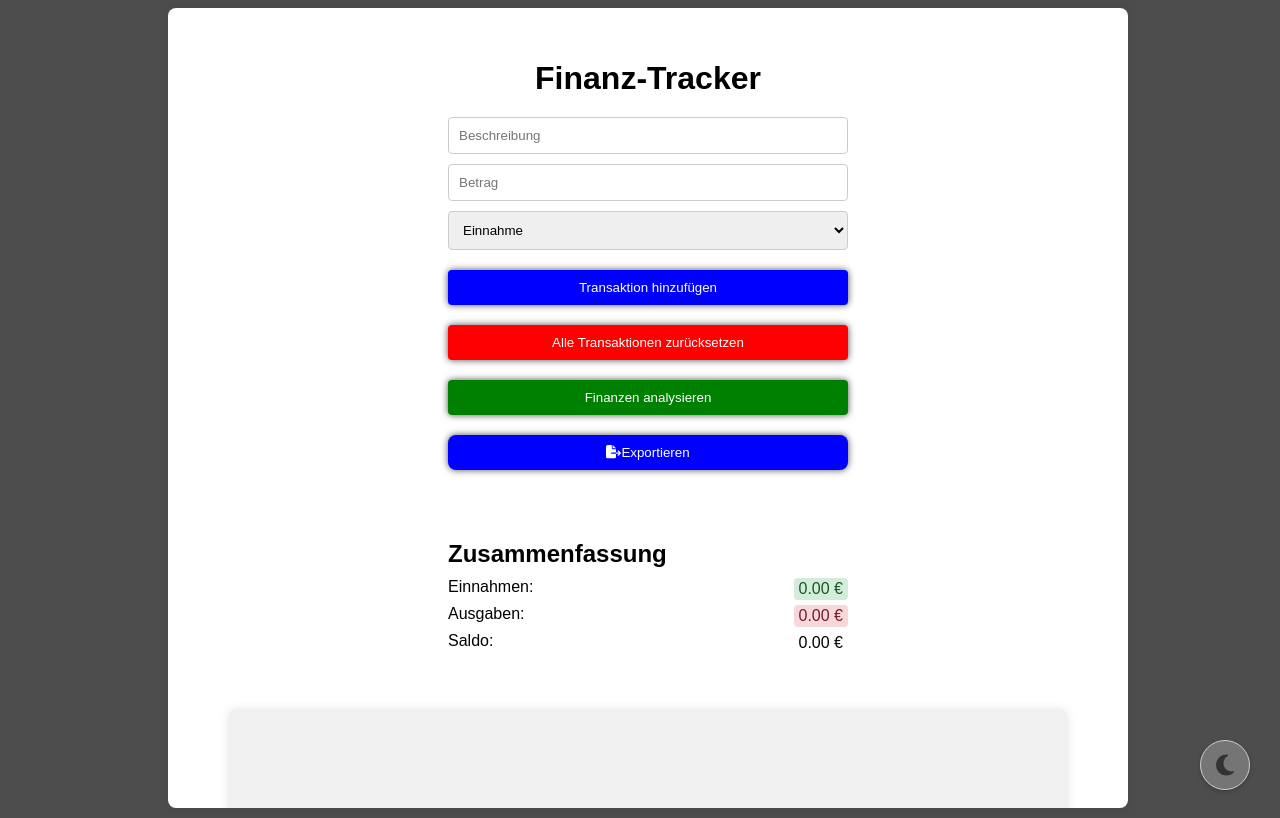
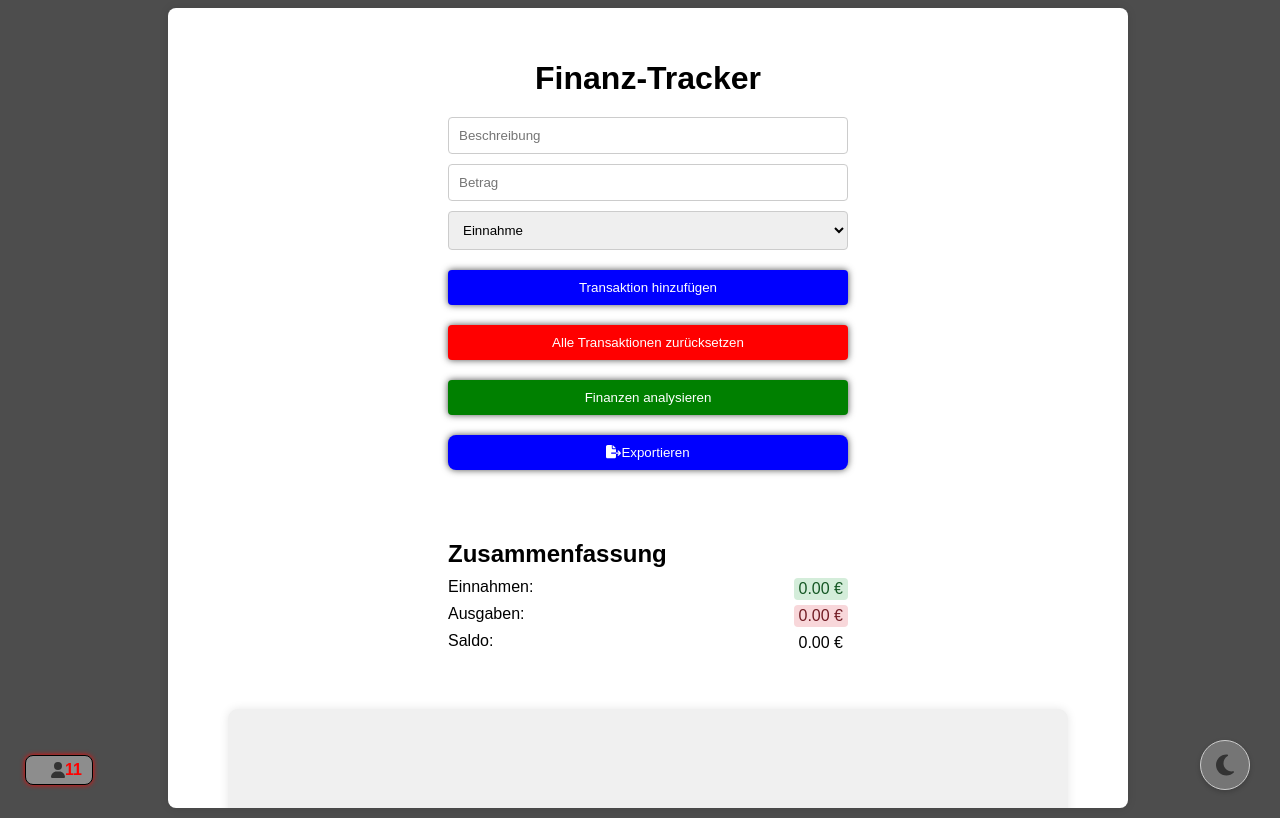
Before and after one commit to diego-monfort-landolt/finance-app, a React (Vite) app: page / in a window 1280 px wide. Built offline with nearby package versions, Linux system fonts and the light colour scheme.

Commit message:
Hinzufügen style und visitor counter

```diff
--- a/src/App.tsx
+++ b/src/App.tsx
@@ -208,7 +208,7 @@ const App: React.FC = () => {
           </div>
         )}
         </div>
-         {/* <VisitorCounter />  */}
+         <VisitorCounter />
     </div>
   );
 };
--- a/src/components/VisitorCounter.css
+++ b/src/components/VisitorCounter.css
@@ -1,10 +1,10 @@
 .visitor-counter {
   position: fixed;
   bottom: 15px;
-  right: 25px;
+  left: 25px;
   display: flex;
   align-items: center;
-  background-color: #f0f0f0;
+  background-color: #f0f0f065;
   color: red;
   padding: 5px 10px;
   border-radius: 8px;
@@ -13,7 +13,7 @@
 }
 
 .visitor-counter .icon {
-  margin-right: 15px;
+  margin-left: 15px;
   color: #333;
 }
 
--- a/src/components/VisitorCounter.tsx
+++ b/src/components/VisitorCounter.tsx
@@ -4,12 +4,12 @@ import { faUser } from '@fortawesome/free-solid-svg-icons';
 import './VisitorCounter.css';
 
 const VisitorCounter: React.FC = () => {
-  const [count, setCount] = useState<number>(0);
+  const [count, setCount] = useState<number>(10);
 
   useEffect(() => {
     // Abrufen des aktuellen Zählerwerts aus dem lokalen Speicher oder Server (Beispiel)
     const storedCount = localStorage.getItem('visitorCount');
-    setCount(storedCount ? parseInt(storedCount, 10) : 0);
+    setCount(storedCount ? parseInt(storedCount, 20) : 0);
 
     // Erhöhen des Zählerwerts und Speichern
     const newCount = count + 1;
```
